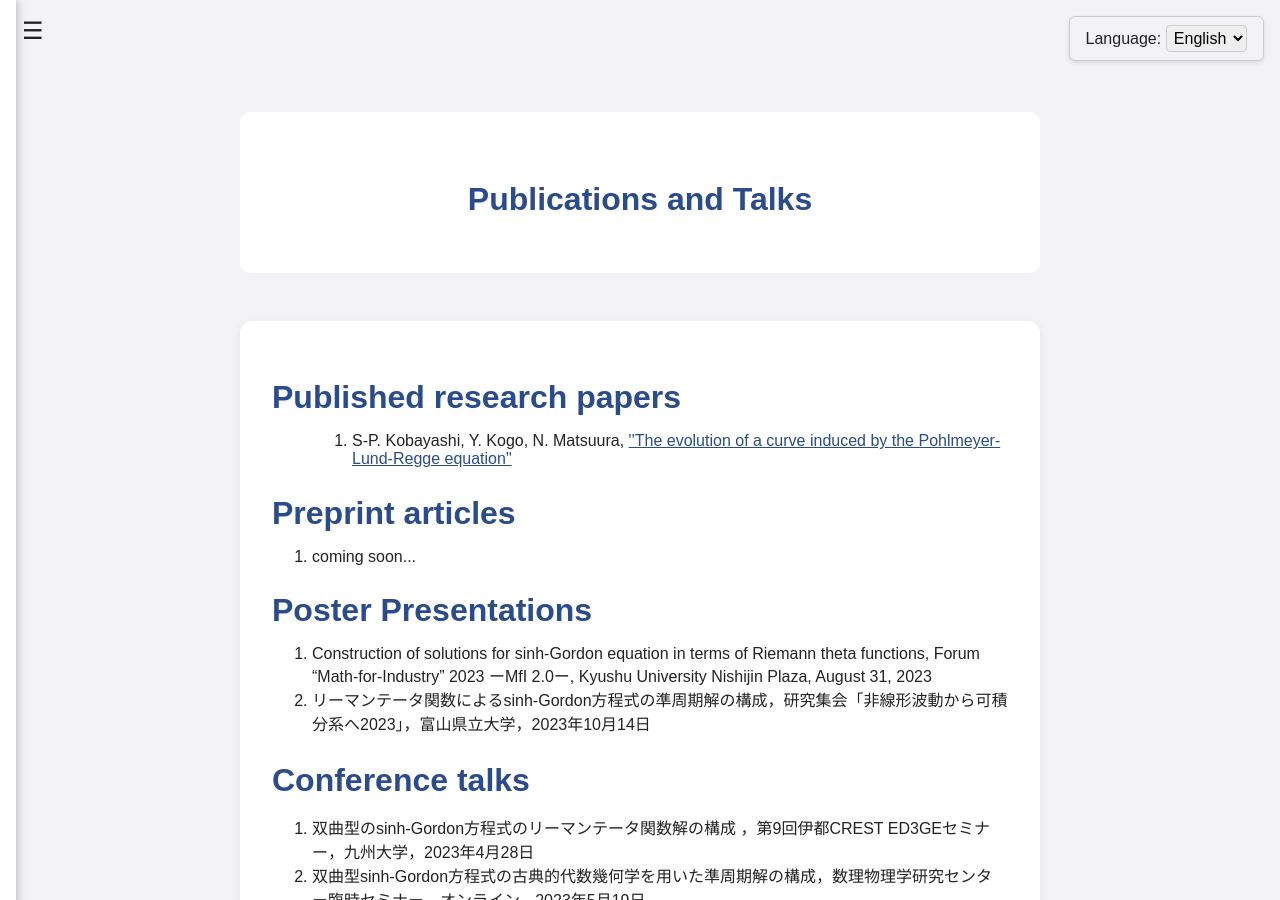
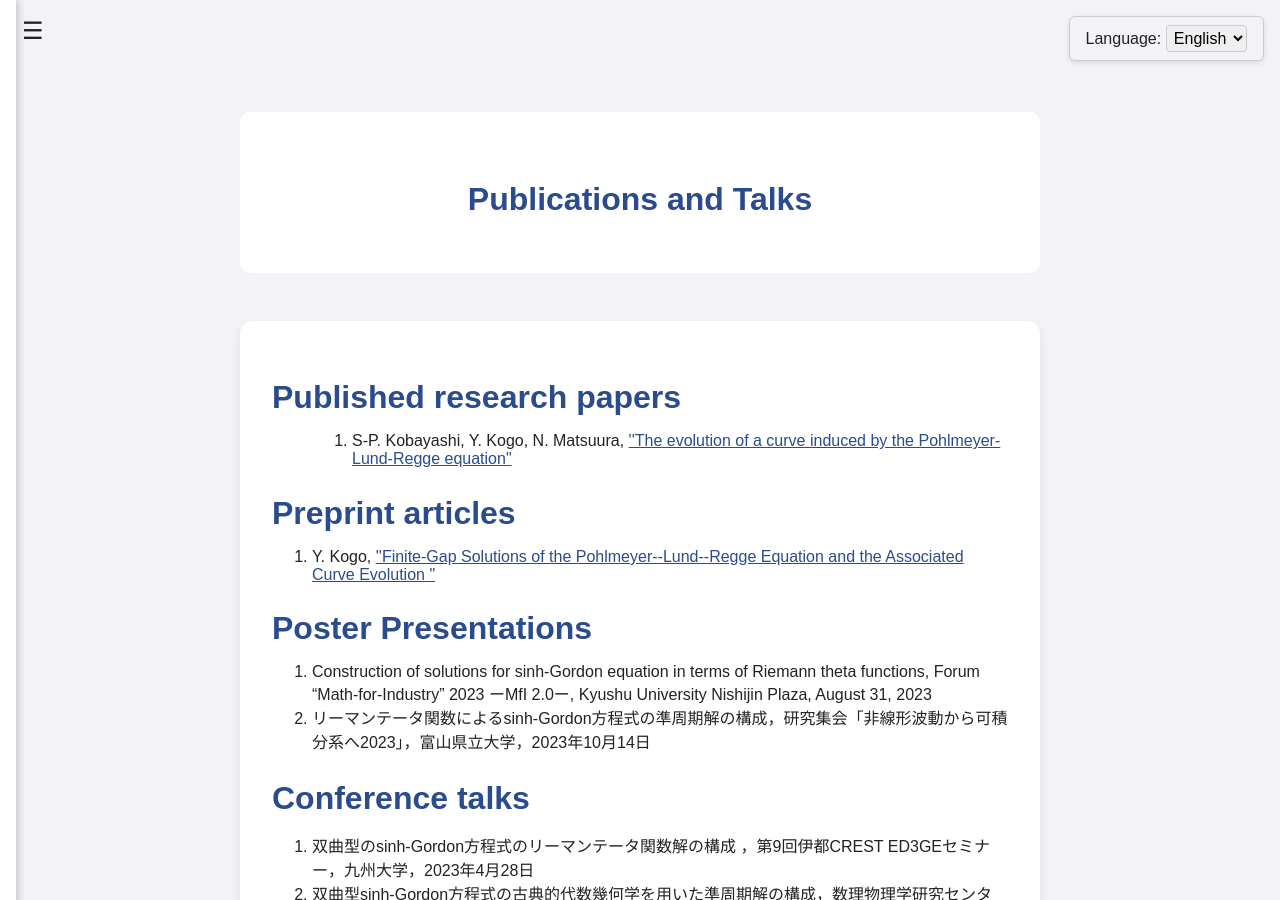
Before and after one commit to YuheiKogo/YuheiKogo.github.io, a Jekyll site: the page built from research-activity.html, in a window 1280 px wide and 900 px high. Built offline with Jekyll 4.4.1, drawn with Linux system fonts in a browser that asks for light colours.

Commit message:
論文追加

```diff
--- a/research-activity.html
+++ b/research-activity.html
@@ -25,7 +25,8 @@ og_description: "査読付き論文、プレプリント、口頭発表の情報
 	<h2 class="lang-en">Preprint articles</h2>
 	<ol>
 		<li>
-			coming soon...
+			Y. Kogo, <a href="https://arxiv.org/abs/2604.24129">''Finite-Gap Solutions of the Pohlmeyer--Lund--Regge Equation and the Associated Curve Evolution
+"</a>
 		</li>
 	</ol>
 	<h2 class="lang-ja">ポスター発表</h2>
```
